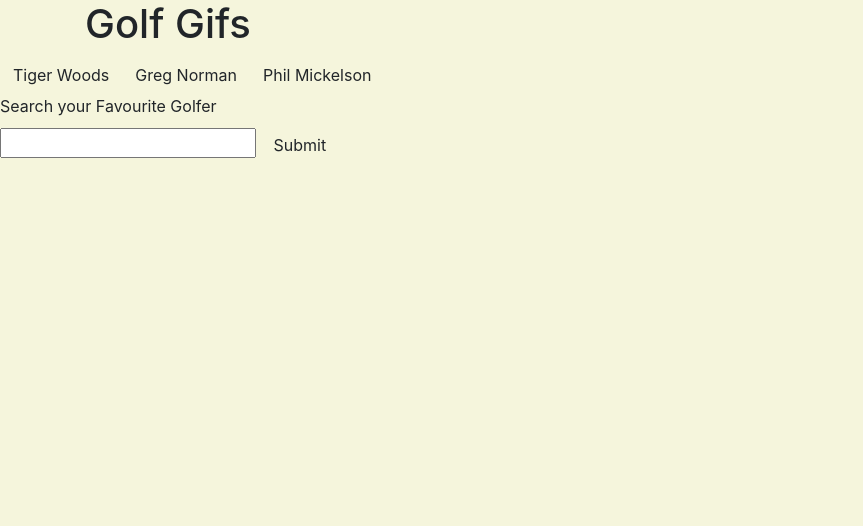
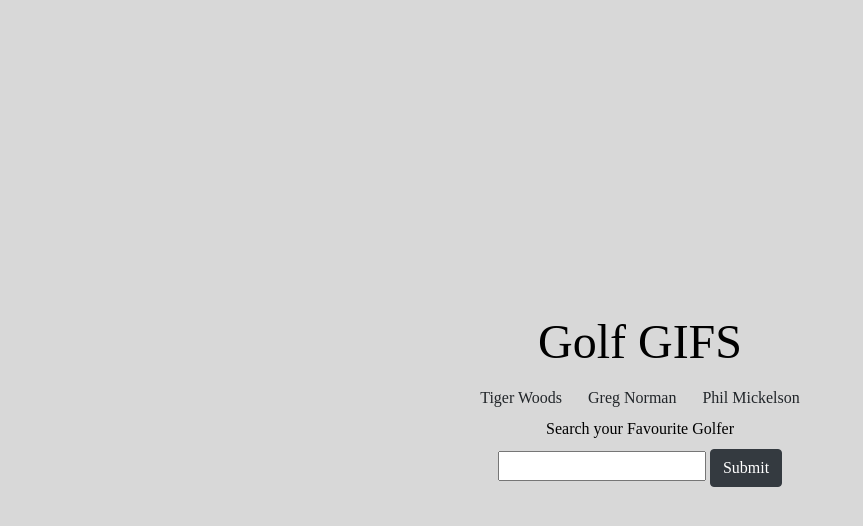
Before and after one commit to timothyosm/GifTastic, a plain HTML site: page index.html in a window 1280 px wide. Shown: the whole page, without its empty margins (0-863 px from the left). Drawn offline with nearby package versions, Linux system fonts and the light colour scheme.

Commit message:
Add files via upload

```diff
--- a/index.html
+++ b/index.html
@@ -12,13 +12,13 @@
     <script src="https://maxcdn.bootstrapcdn.com/bootstrap/3.3.7/js/bootstrap.min.js"
         integrity="sha384-Tc5IQib027qvyjSMfHjOMaLkfuWVxZxUPnCJA7l2mCWNIpG9mGCD8wGNIcPD7Txa"
         crossorigin="anonymous"></script>
+    <link rel="stylesheet" type="text/css" href="style.css">
 
-    <link rel="stylesheet" type="text/css" href="style.css">
 </head>
-
-<body>
-    <div class="container">
-        <h1>Golf Gifs</h1>
+<div class="home-title"class="jumbotron">
+        <h1>
+            <span>Golf GIFS</span>
+        </h1>
 </div>
 
 <div class="row">
@@ -30,7 +30,7 @@
         <form id="form">
             <label for="user-input">Search your Favourite Golfer</label><br>
             <input type="text" id="user-input">
-            <input id="submitPress" type="submit" value="Submit" class="btn btn-default">
+            <input id="submitPress" type="submit" value="Submit" class="btn btn-dark">
         </form>
     </div>
 </div>
@@ -38,7 +38,6 @@
 <div class="row">
     <div class="col-md-12" id="display-images"></div>
 </div>
-
 </body>
 <script src="javascript.js"></script>
 
--- a/javascript.js
+++ b/javascript.js
@@ -1,5 +1,4 @@
 $(document).ready(function(){
-
 
 var displayedButtons = ["Tiger Woods", "Greg Norman", "Phil Mickelson"]
 
@@ -20,7 +19,7 @@ function displayImg() {
             var displayDiv = $("<div>");
             displayDiv.addClass("holder");
 
-            var image = $("<img>");
+            var image = $("<img  class='home-title'>");
             image.attr("src", response.data[j].images.original_still.url);
             image.attr("data-still", response.data[j].images.original_still.url);
             image.attr("data-animate", response.data[j].images.original.url);
@@ -38,7 +37,7 @@ function displayImg() {
     });
 }
 
-function renderButtons() {
+function buttons() {
     $("#display-buttons").empty();
 
     for (var i = 0; i < displayedButtons.length; i++) {
@@ -53,7 +52,7 @@ function renderButtons() {
 
 
 
-function imageChangeState() {
+function buttonschangeImage() {
 
     var state = $(this).attr("data-state");
     var animateImage = $(this).attr("data-animate");
@@ -76,14 +75,14 @@ $("#submitPress").on("click", function () {
     form.reset();
     displayedButtons.push(input);
 
-    renderButtons();
+    buttons();
 
     return false;
 })
 
-renderButtons();
+buttons();
 
 $(document).on("click", "#input", displayImg);
-$(document).on("click", ".gif", imageChangeState);
+$(document).on("click", ".gif", buttonschangeImage);
 
 });
--- a/style.css
+++ b/style.css
@@ -1,7 +1,77 @@
-body {
-    background-color: beige;
+/* Basic styles */
+*,
+*::before,
+*::after {
+  box-sizing: border-box;
 }
 
-.row {
-    align-content: center;
+:root{
+    --bg-color: #D8D8D8;
 }
+
+body {
+  align-content: center;
+  text-align: center;
+  width: 100vw;
+  height: 100vh;
+  color: #000;
+  background-color: var(--bg-color);
+  font-family: 'Maitree', serif;
+}
+
+h1{
+    font-size: 3em;
+    font-weight: normal;
+}
+
+/* title styles */
+.home-title span{
+    position: relative;
+    overflow: hidden;
+    display: block;
+    line-height: 1.2;
+}
+
+.home-title span::after{
+    content: '';
+    position: absolute;
+    top: 0;
+    right: 0;
+    width: 100%;
+    height: 100%;
+    background: white;
+    animation: a-ltr-after 2s cubic-bezier(.77,0,.18,1) forwards;
+    transform: translateX(-101%);
+}
+
+.home-title span::before{
+    content: '';
+    position: absolute;
+    top: 0;
+    right: 0;
+    width: 100%;
+    height: 100%;
+    background: var(--bg-color);
+    animation: a-ltr-before 2s cubic-bezier(.77,0,.18,1) forwards;
+    transform: translateX(0);
+}
+
+.home-title span:nth-of-type(1)::before,
+.home-title span:nth-of-type(1)::after{
+    animation-delay: 1s;
+}
+
+.home-title span:nth-of-type(2)::before,
+.home-title span:nth-of-type(2)::after{
+    animation-delay: 1.5s;
+}
+
+@keyframes a-ltr-after{
+    0% {transform: translateX(-100%)}
+    100% {transform: translateX(101%)}
+}
+
+@keyframes a-ltr-before{
+    0% {transform: translateX(0)}
+    100% {transform: translateX(200%)}
+}
```
Lines whose indentation alone changed are shown as unchanged.
